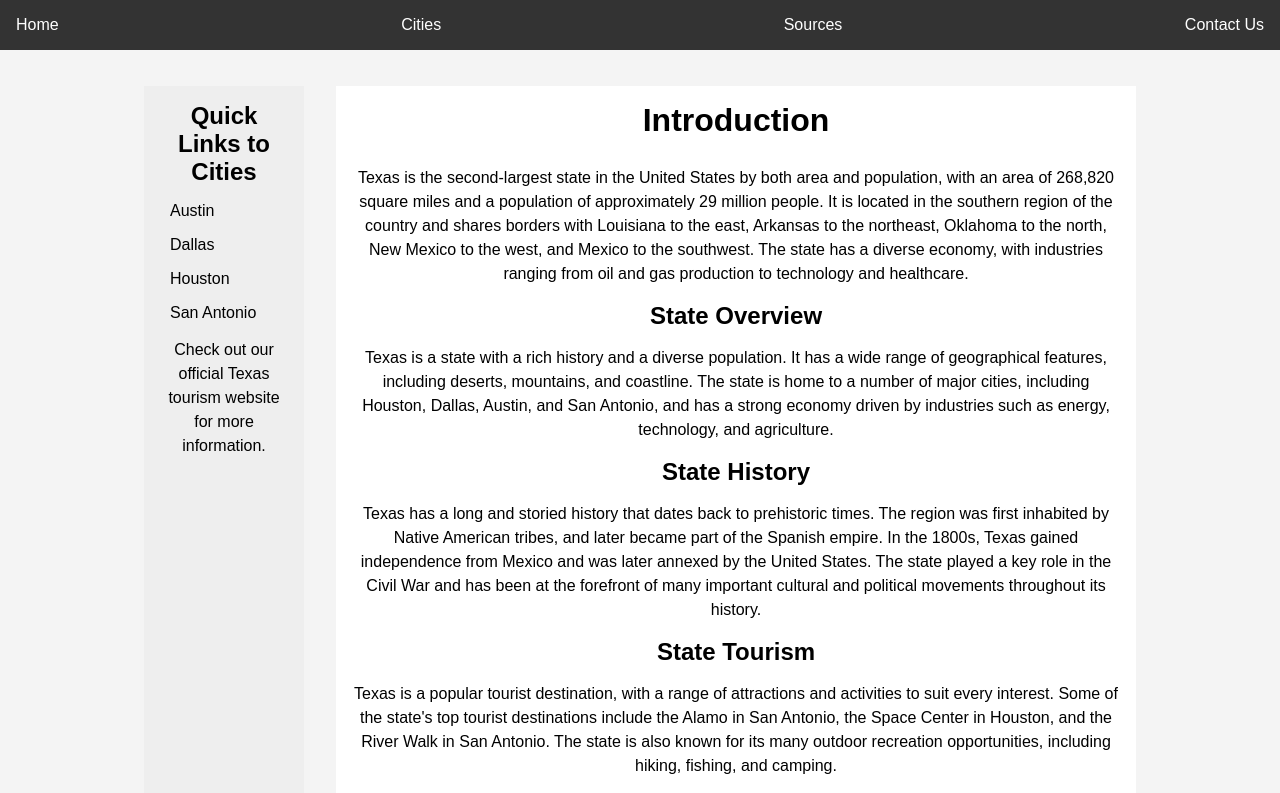
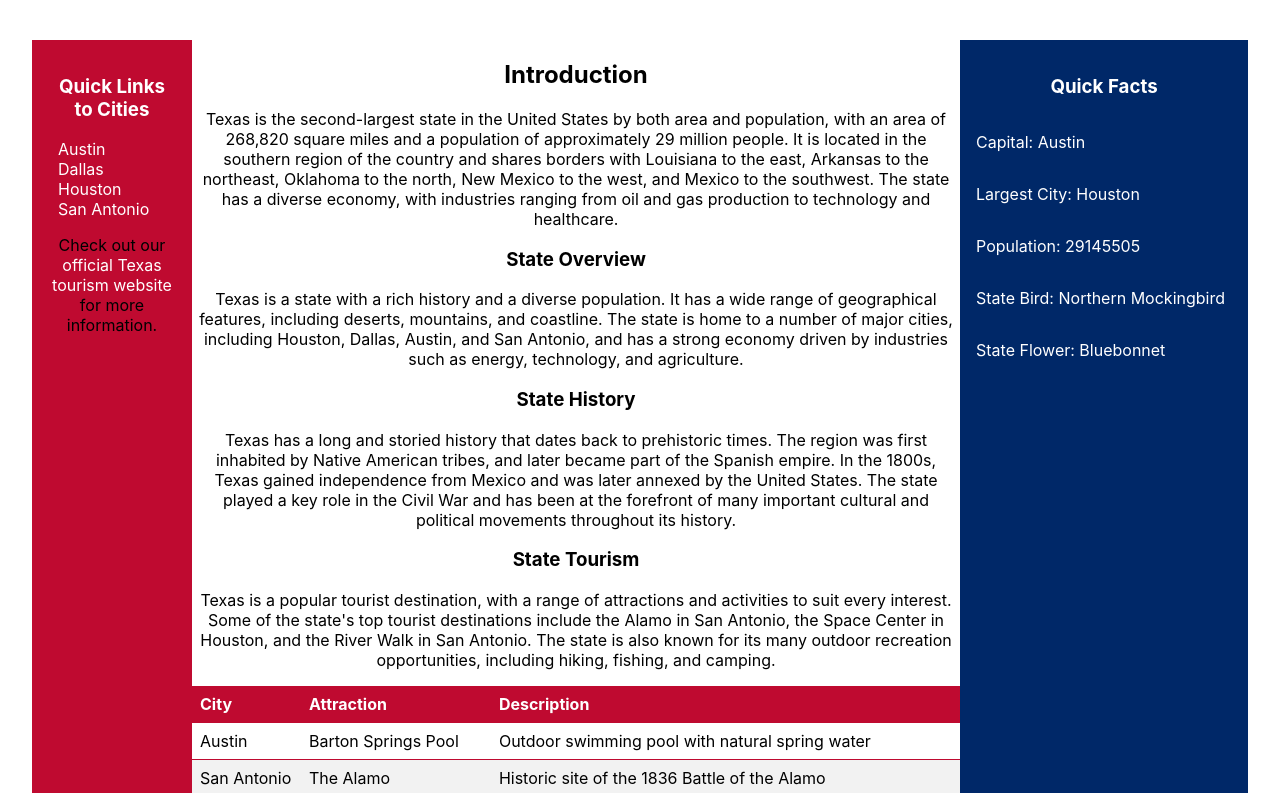
Before and after one commit to Richard-Harris1992/Texas-Info, a React (Create React App) app: page / in a window 1280 px wide. Shown: the top 793 px of the page. Built offline with nearby package versions, Linux system fonts and the light colour scheme.

Commit message:
added styling to home page

```diff
--- a/src/Views/Home.js
+++ b/src/Views/Home.js
@@ -14,10 +14,10 @@ const Home = () => {
         <aside className='ql'>
           <h3>Quick Links to Cities</h3>
           <ul>
-            <li><Link className="color" to="/cities/austin">Austin</Link></li>
-            <li><Link className="color" to="/cities/dallas">Dallas</Link></li>
-            <li><Link className="color" to="/cities/houston">Houston</Link></li>
-            <li><Link className="color" to="/cities/san-antonio">San Antonio</Link></li>
+            <li><Link className="color" to="/cities/austin">Austin</Link></li> <br/>
+            <li><Link className="color" to="/cities/dallas">Dallas</Link></li> <br/>
+            <li><Link className="color" to="/cities/houston">Houston</Link></li> <br/>
+            <li><Link className="color" to="/cities/san-antonio">San Antonio</Link></li> <br/>
           </ul>
           <p>Check out our <a className="color" href="https://www.traveltexas.com/" target="_blank" rel="noreferrer">official Texas tourism website</a> for more information.</p>
         </aside>
@@ -74,10 +74,10 @@ const Home = () => {
         <aside className='qf'>
           <h3>Quick Facts</h3>
           <ul>
-            <li>Capital: {texasData.capital}</li>
-            <li>Largest City: {texasData.largestCity}</li>
-            <li>Population: {texasData.population}</li>
-            <li>State Bird: {texasData.stateBird}</li>
+            <li>Capital: {texasData.capital}</li> <br/>
+            <li>Largest City: {texasData.largestCity}</li> <br/>
+            <li>Population: {texasData.population}</li> <br/>
+            <li>State Bird: {texasData.stateBird}</li> <br/>
             <li>State Flower: {texasData.stateFlower}</li>
           </ul>
         </aside>
--- a/src/stylesheets/Home.css
+++ b/src/stylesheets/Home.css
@@ -1,157 +1,75 @@
-/* Home.css */
-
-body {
-    font-family: Arial, sans-serif;
-    margin: 0;
-    padding: 0;
+/* Colors */
+:root {
+    --texas-red: #bf0a30;
+    --texas-blue: #002868;
+    --texas-white: #ffffff;
   }
 
-header {
-    background-color: #333;
-    color: #fff;
-    padding: 1rem;
-    display: flex;
-    justify-content: space-between;
-    align-items: center;
-}
-
-nav ul {
-    list-style: none;
-    margin: 0;
-    padding: 0;
-    display: flex;
-    align-items: center;
-}
-
-nav li {
-    margin-left: 2rem;
-}
-
-
-
+  /* Main section */
   main {
     display: flex;
     flex-direction: row;
-    flex-wrap: wrap;
     justify-content: space-between;
+    background-color: var(--texas-white);
     padding: 2rem;
-    background-color: #f4f4f4;
   }
 
-aside.ql {
-    background-color: #eee;
+  /* Quick links aside */
+  .ql {
+    width: 10vw;
+    background-color: var(--texas-red);
     padding: 1rem;
-    margin: 1rem;
-    flex-basis: 10vw;
   }
 
-aside.ql ul {
-    list-style: none;
-    padding: 0;
-    margin: 0;
+  .ql h3 {
+    color: var(--texas-white);
   }
 
-aside.ql li {
-    margin-bottom: 1rem;
+  .ql li a {
+    color: var(--texas-white);
   }
 
+  /* State tourism section */
   section {
-    flex-basis: 60vw;
-    background-color: #fff;
-    padding: 1rem;
-    margin: 1rem;
-}
-
-article {
-    margin-bottom: 1rem;
-}
-
-h2 {
-    font-size: 2rem;
-    font-weight: bold;
-    margin-top: 0;
-}
-
-h3 {
-    font-size: 1.5rem;
-    font-weight: bold;
-    margin-top: 0;
-    margin-bottom: 1rem;
-}
-
-p {
-    margin: 0;
-    padding: 0;
-    line-height: 1.5;
-}
-.color {
-    color: black;
-}
-aside.qf {
-    background-color: #eee;
-    padding: 1rem;
-    margin: 1rem;
-    flex-basis: 20vw;
-}
-
-aside.qf ul {
-    padding: 0;
-    margin: 0;
-}
-
-aside.qf li {
-    margin-bottom: 1rem;
-}
-
-
-a.external {
-    color: #333;
-}
-
-a.external:hover {
-    color: #fff;
-    background-color: #333;
-}
-
-ul {
-    list-style-type: disc;
-    margin: 1rem;
+    width: 60vw;
   }
 
   table {
     border-collapse: collapse;
-    margin: 1rem;
+    width: 100%;
   }
 
-table th,
-table td {
-    border: 1px solid #ddd;
+  th, td {
+    text-align: left;
     padding: 0.5rem;
+    border-bottom: 1px solid var(--texas-red);
   }
 
-.float-left {
-    float: left;
-    margin-right: 1rem;
+  th {
+    background-color: var(--texas-red);
+    color: var(--texas-white);
   }
 
-.relative {
-    position: relative;
+  tr:nth-child(even) {
+    background-color: var(--texas-white);
   }
 
-.absolute {
-    position: absolute;
-    top: 0;
-    right: 0;
+  tr:nth-child(odd) {
+    background-color: #f2f2f2;
   }
 
-.text-bold {
-    font-weight: bold;
+  /* Quick facts aside */
+  .qf {
+    width: 20vw;
+    background-color: var(--texas-blue);
+    color: var(--texas-white);
+    padding: 1rem;
   }
 
-.text-center {
-    text-align: center;
+  .qf h3 {
+    color: var(--texas-white);
   }
 
-#specific-element {
-    font-size: 1.2rem;
+  .qf li {
+    margin: 1rem 0;
   }
```
Lines whose indentation alone changed are shown as unchanged.
